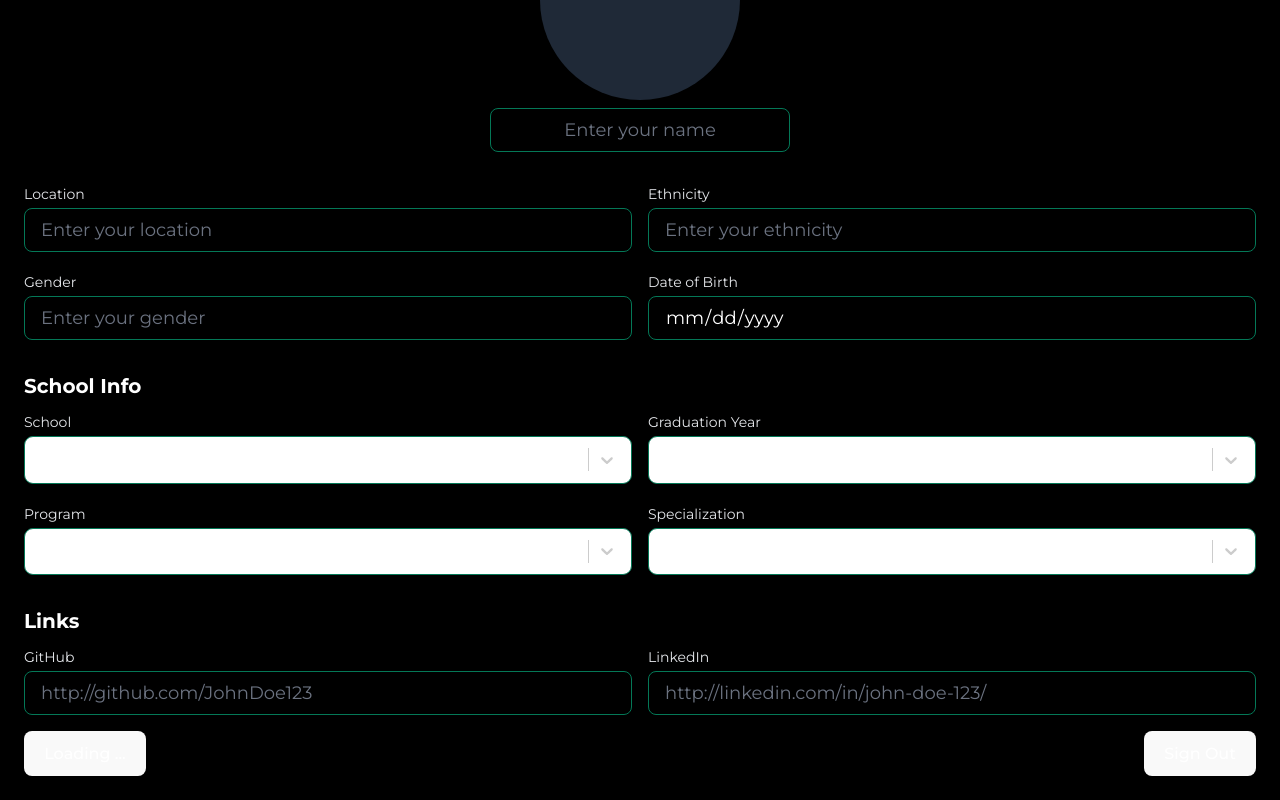
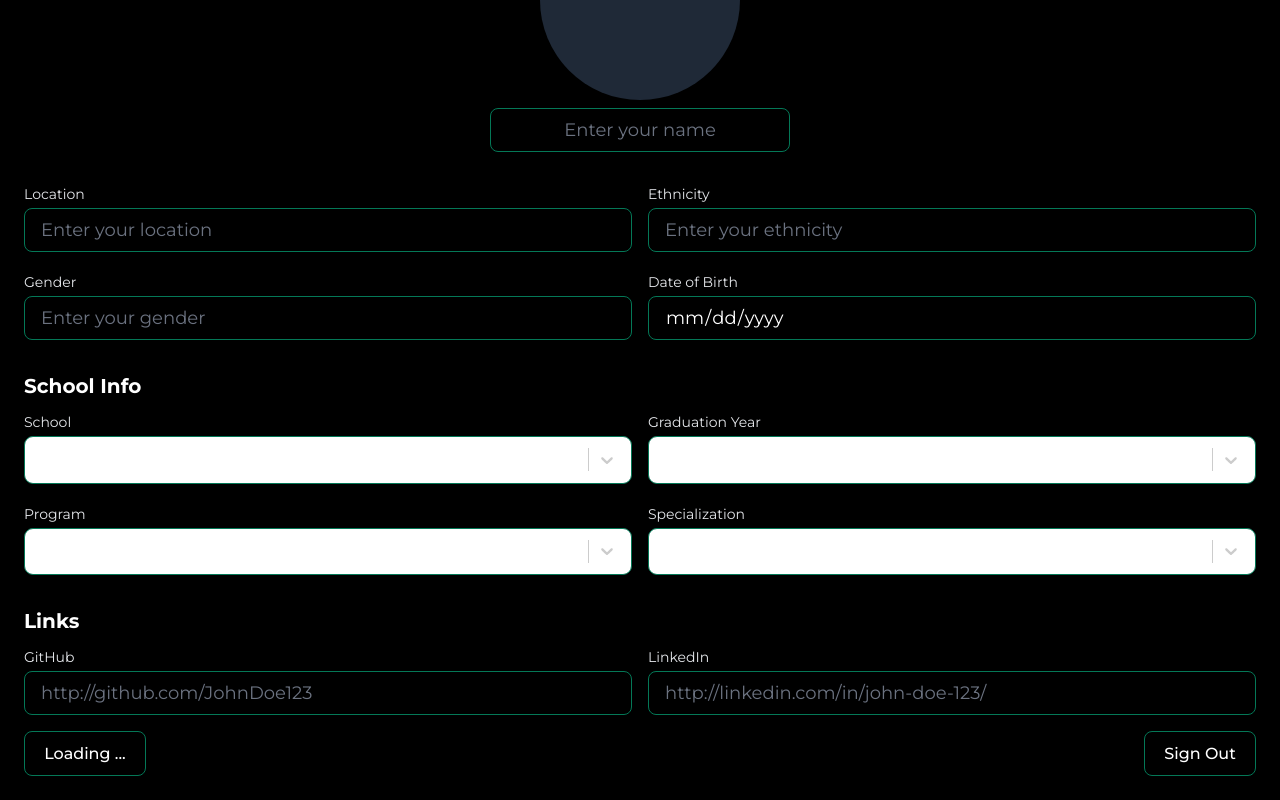
Before and after one commit to techskillsync/skillsync-suprema, a React (Vite) app in the folder skillsync-client/: page /profile in a window 1280 px wide. Shown: the part 193-993 px from the top of the page. Built offline with nearby package versions, Linux system fonts and the light colour scheme; what react-confirm would draw is missing.

Commit message:
Add black background to profile

```diff
--- a/skillsync-client/src/components/ProfilePage/EditProfileDetails.tsx
+++ b/skillsync-client/src/components/ProfilePage/EditProfileDetails.tsx
@@ -250,12 +250,12 @@ const EditProfileDetails = ({}) => {
       </div>
 
       <div className="flex justify-between">
-        <button className="button primary" type="submit" disabled={loading}>
+        <button className="button primary border border-[#047857] bg-black" type="submit" disabled={loading}>
           {loading ? "Loading ..." : "Update"}
         </button>
 
         <button
-          className="button"
+          className="button bg-black border-[#047857] border"
           type="button"
           onClick={async () => {
             await supabase.auth.signOut();
```
